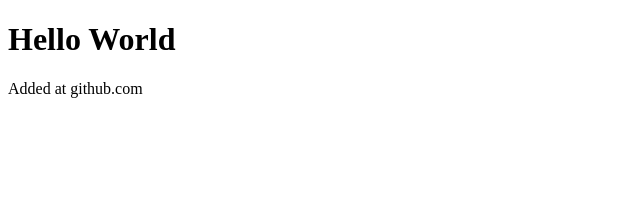
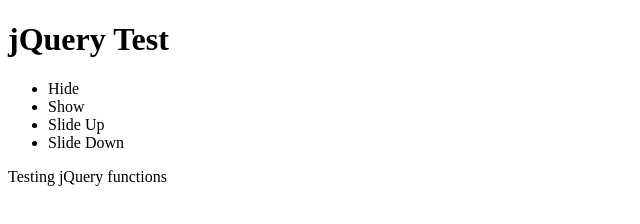
Before and after one commit to lucialuyu/COMP1950, a plain HTML site: page index.html in a window 1280 px wide. Shown: the whole page, without its empty margins (0-640 px from the left). Drawn offline with nearby package versions, Linux system fonts and the light colour scheme.

Commit message:
jQuery Changes 1

```diff
--- a/index.html
+++ b/index.html
@@ -2,9 +2,17 @@
 <html>
 <head>
 	<title>Hello World GitHub Change</title>
+	<script src="http://code.jquery.com/jquery-1.11.1.min.js"></script>
+
 </head>
 <body>
-	<h1>Hello World</h1>
-	<p>Added at github.com</p>
+	<h1>jQuery Test</h1>
+	<ul>
+		<li>Hide</li>
+		<li>Show</li>
+		<li>Slide Up</li>
+		<li>Slide Down</li>
+	</ul>
+	<div id="box"> Testing jQuery functions </div>
 </body>
 </html>
```
